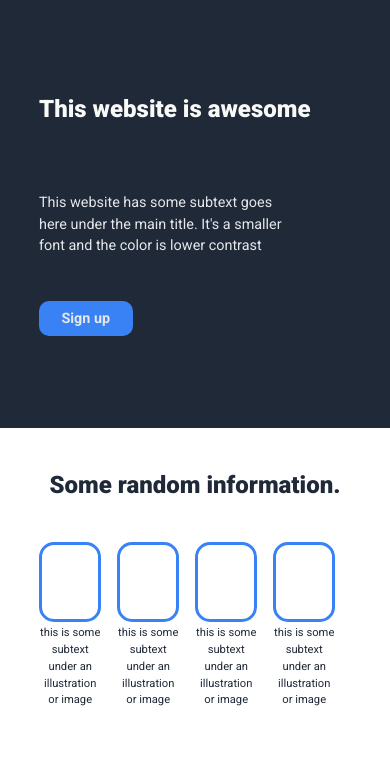
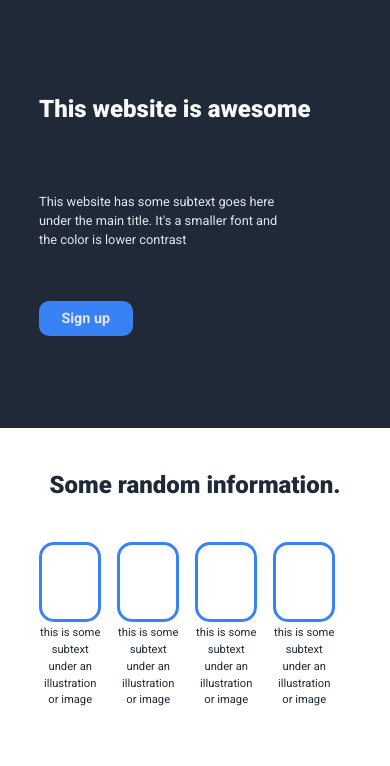
Before and after one commit to simokhin/landing-page, a plain HTML site: page index.html in a window 390 px wide. Shown: the part 78-844 px from the top of the page. Drawn offline with Linux system fonts and the light colour scheme.

Commit message:
Small changes in styles for mobile devices

```diff
--- a/styles.css
+++ b/styles.css
@@ -332,7 +332,7 @@ footer {
     height: 7rem;
 }
 
-@media (max-width:1024px){
+@media (max-width:1177px){
     .header {
         width: 80%;
     }
@@ -412,7 +412,7 @@ footer {
     }
 }
 
-@media (max-width:768px){
+@media (max-width:854px){
     .hero-title h1 {
         font-size: 2rem;
     }
@@ -423,7 +423,6 @@ footer {
     }
 
     .hero-description p {
-        color: #E5E7EB;
         font-size: 0.9rem;
     }
 
@@ -476,7 +475,17 @@ footer {
     }
 }
 
-@media (max-width:425px){
+@media (max-width:758px){
+    .hero-title h1 {
+        font-size: 1.6rem;
+    }
+
+    .hero-description p {
+        font-size: 0.8rem;
+    }
+}
+
+@media (max-width:528px){
     nav {
         width: 1rem;
         visibility: hidden;
```
